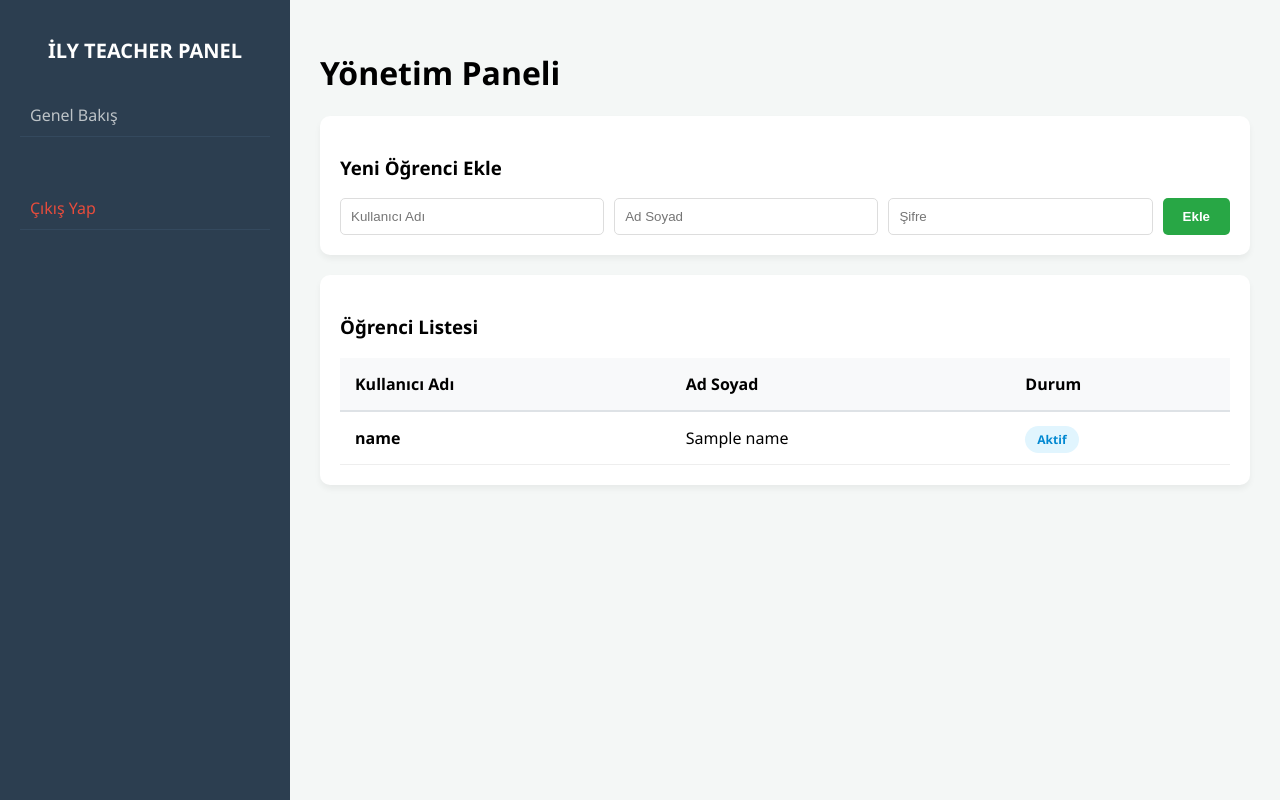
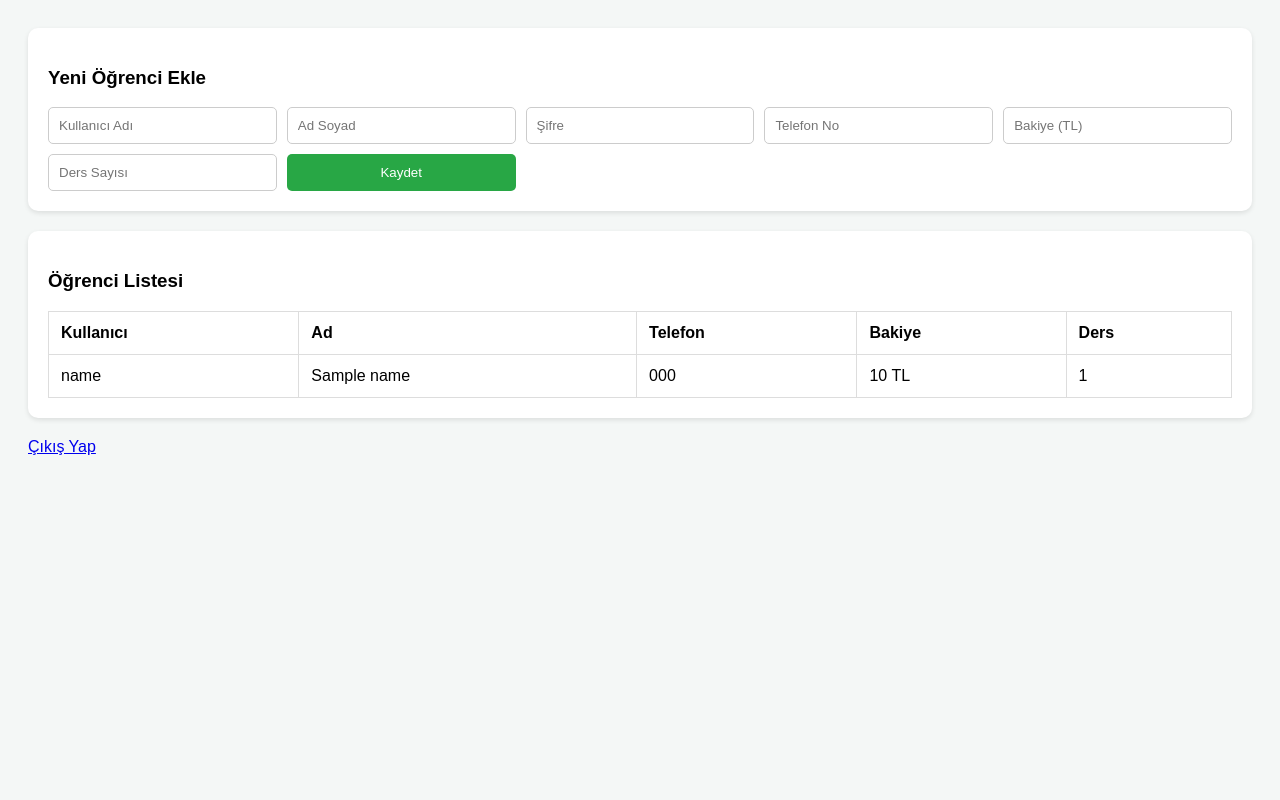
Before and after one commit to sintuvez31-web/ders-site, a Flask app: page /admin in a window 1280 px wide. Run offline with Flask 3, Linux system fonts and the light colour scheme; the visitor is signed in with stand-in values (Sample User, id 1); a database or web service that is not in the repository returns one stand-in record (values such as "Sample title"); data that the repository does not hold is empty.

Commit message:
Update admin.html

```diff
--- a/templates/admin.html
+++ b/templates/admin.html
@@ -2,83 +2,46 @@
 <html lang="tr">
 <head>
     <meta charset="UTF-8">
-    <meta name="viewport" content="width=device-width, initial-scale=1.0">
-    <title>İLY TEACHER - Yönetim Paneli</title>
+    <title>Yönetim Paneli</title>
     <style>
-        :root { --primary: #2c3e50; --accent: #3498db; --bg: #f4f7f6; }
-        body { font-family: 'Segoe UI', sans-serif; background: var(--bg); margin: 0; display: flex; }
-
-        /* Sidebar */
-        .sidebar { width: 250px; background: var(--primary); color: white; height: 100vh; padding: 20px; position: fixed; }
-        .sidebar h2 { font-size: 20px; text-align: center; margin-bottom: 30px; }
-        .sidebar a { color: #bdc3c7; display: block; padding: 10px; text-decoration: none; border-bottom: 1px solid #34495e; }
-        .sidebar a:hover { color: white; background: #34495e; }
-
-        /* Main Content */
-        .main { margin-left: 290px; padding: 30px; width: calc(100% - 320px); }
-        .card { background: white; padding: 20px; border-radius: 10px; box-shadow: 0 4px 6px rgba(0,0,0,0.05); margin-bottom: 20px; }
-
-        /* Form */
-        input { padding: 10px; border: 1px solid #ddd; border-radius: 5px; width: 100%; box-sizing: border-box; }
-        button { background: #28a745; color: white; border: none; padding: 10px 20px; border-radius: 5px; cursor: pointer; font-weight: bold; }
-        button:hover { background: #218838; }
-
-        /* Tablo */
+        body { font-family: sans-serif; background: #f4f7f6; padding: 20px; }
+        .card { background: white; padding: 20px; border-radius: 10px; box-shadow: 0 2px 5px rgba(0,0,0,0.1); margin-bottom: 20px; }
+        form { display: grid; grid-template-columns: repeat(auto-fit, minmax(200px, 1fr)); gap: 10px; }
+        input { padding: 10px; border: 1px solid #ccc; border-radius: 5px; }
         table { width: 100%; border-collapse: collapse; margin-top: 10px; }
-        th { background: #f8f9fa; padding: 15px; text-align: left; border-bottom: 2px solid #dee2e6; }
-        td { padding: 15px; border-bottom: 1px solid #eee; }
-        .badge { background: #e1f5fe; color: #0288d1; padding: 5px 12px; border-radius: 20px; font-size: 12px; font-weight: bold; }
+        th, td { padding: 12px; border: 1px solid #ddd; text-align: left; }
+        button { background: #28a745; color: white; padding: 10px; border: none; border-radius: 5px; cursor: pointer; }
     </style>
 </head>
 <body>
-
-<div class="sidebar">
-    <h2>İLY TEACHER PANEL</h2>
-    <a href="/admin">Genel Bakış</a>
-    <a href="/logout" style="color: #e74c3c; margin-top: 50px;">Çıkış Yap</a>
-</div>
-
-<div class="main">
-    <h1>Yönetim Paneli</h1>
-
     <div class="card">
         <h3>Yeni Öğrenci Ekle</h3>
-        <form action="/add_student" method="POST" style="display: grid; grid-template-columns: 1fr 1fr 1fr auto; gap: 10px;">
+        <form action="/add_student" method="POST">
             <input type="text" name="username" placeholder="Kullanıcı Adı" required>
             <input type="text" name="name" placeholder="Ad Soyad" required>
             <input type="password" name="password" placeholder="Şifre" required>
-            <button type="submit">Ekle</button>
+            <input type="text" name="phone" placeholder="Telefon No">
+            <input type="number" name="balance" placeholder="Bakiye (TL)">
+            <input type="number" name="total_lessons" placeholder="Ders Sayısı">
+            <button type="submit">Kaydet</button>
         </form>
     </div>
 
     <div class="card">
         <h3>Öğrenci Listesi</h3>
         <table>
-            <thead>
-                <tr>
-                    <th>Kullanıcı Adı</th>
-                    <th>Ad Soyad</th>
-                    <th>Durum</th>
-                </tr>
-            </thead>
-            <tbody>
-                {% if students %}
-                    {% for username, info in students.items() %}
-                    <tr>
-                        <td><strong>{{ username }}</strong></td>
-                        <td>{{ info.name }}</td>
-                        <td><span class="badge">Aktif</span></td>
-                    </tr>
-                    {% endfor %}
-                {% else %}
-                    <tr>
-                        <td colspan="3" style="text-align:center; color: #888;">Henüz kayıtlı öğrenci yok.</td>
-                    </tr>
-                {% endif %}
-            </tbody>
+            <tr><th>Kullanıcı</th><th>Ad</th><th>Telefon</th><th>Bakiye</th><th>Ders</th></tr>
+            {% for u, info in students.items() %}
+            <tr>
+                <td>{{ u }}</td>
+                <td>{{ info.name }}</td>
+                <td>{{ info.phone }}</td>
+                <td>{{ info.balance }} TL</td>
+                <td>{{ info.total_lessons }}</td>
+            </tr>
+            {% endfor %}
         </table>
     </div>
-</div>
-
+    <a href="/logout">Çıkış Yap</a>
 </body>
 </html>
```
